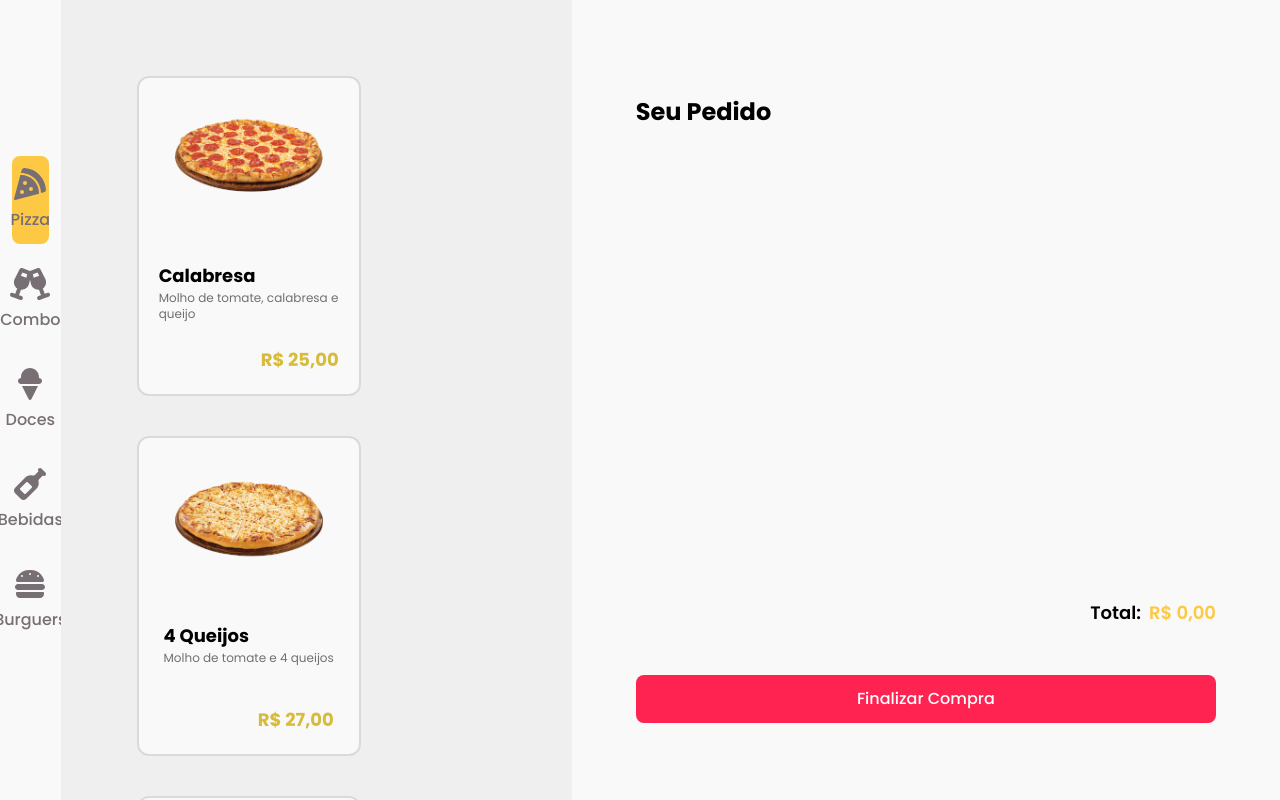
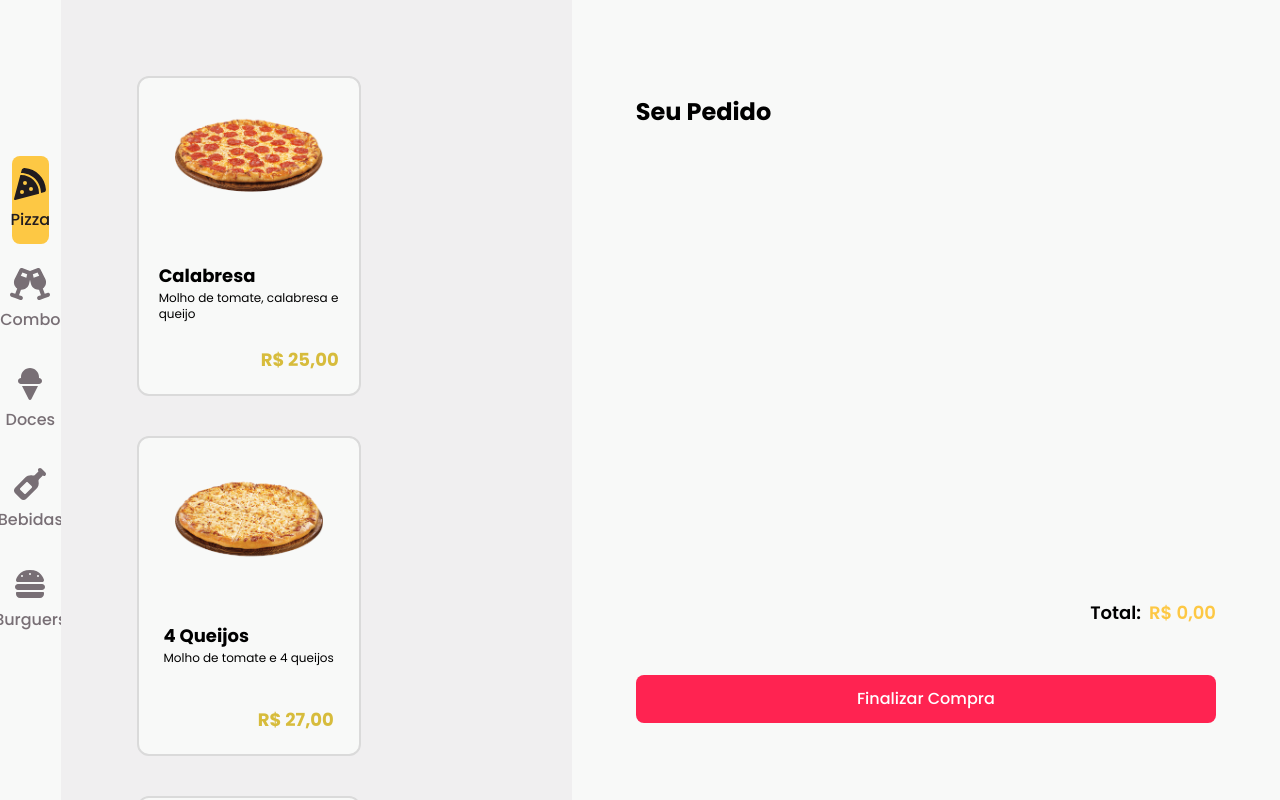
Before and after one commit to EdiGabriel22/restaurant-vue, a Vue app: page / in a window 1280 px wide. Built offline with nearby package versions, Linux system fonts and the light colour scheme; data requests are answered from the project's data file; what @devindex/vue-mask, tailwind-bootstrap-grid would draw is missing.

Commit message:
correções

```diff
--- a/src/components/Cart.vue
+++ b/src/components/Cart.vue
@@ -7,7 +7,7 @@
             <transition-group name="list" tag="div" class="overflow-y-auto h-3/5 mb-9">
                 <CartItem  v-for="item in cartList" :key="item.id" :item="item" />
             </transition-group>
-            <div class="text-right" v-if="!cartList.lenght">
+            <div class="text-right" v-if="!cartList.length">
                 <span class="text-lg font-semibold mr-2">Total:</span>
                 <span class="text-lg font-semibold text-secondary-200">R$ {{ formatPrice(getCartTotal) }}</span>
             </div>
@@ -47,7 +47,7 @@ export default {
             return this.$store.state.cartList;
         },
         hasNoItem() {
-            return this.cartList.lenght
+            return this.cartList.length
         }
     }
 }
--- a/src/components/CategoryMenu.vue
+++ b/src/components/CategoryMenu.vue
@@ -1,15 +1,13 @@
 <template>
-    <div class=" col md:col-1 md:h-screen flex items-center overflow-scroll	md:overflow-hidden bg-gray-50 sticky top-0 z-10">
+    <div
+        class=" col md:col-1 md:h-screen flex items-center overflow-scroll	md:overflow-hidden bg-gray-50 sticky top-0 z-10">
         <ul class=" flex md:flex-col md:w-full  p-3 gap-3 ">
             <li class="flex md:w-full flex-col items-center justify-center cursor-pointer gap-2 w-20 p-3 rounded-lg hover:bg-gray-100 "
                 v-for="category in categoriesList" :key="category.id" @click="onCategoryClick(category.id)"
                 :class="{ 'bg-secondary-200 rounded-lg hover:bg-secondary-200': isActive(category.id) }">
-                <font-awesome-icon
-                    class="text-gray-500 fa-2xl"
-                    :icon="category.icon"
-                    :class="{ 'text-dark-900 fa-regular': isActive(category.id) }"
-                />
-                <p class="text-gray-500 font-medium" :class="{ 'text-dark-900 rounded-lg': isActive(category.id) }">
+                <font-awesome-icon class="text-gray-500 fa-2xl" :icon="category.icon"
+                    :class="{ 'text-gray-900 fa-regular': isActive(category.id) }" />
+                <p class="text-gray-500 font-medium" :class="{ 'text-gray-900 rounded-lg': isActive(category.id) }">
                     {{ category.label }}
                 </p>
             </li>
--- a/src/components/Order.vue
+++ b/src/components/Order.vue
@@ -60,7 +60,7 @@
                     <label for="" class="text-lg font-semibold">{{ formData.cep.label }}</label>
                     <input
                         type="text"
-                        :class="{ 'border-red-500' : formData.cep.valid}"
+                        :class="{ 'border-red-500' : !formData.cep.valid}"
                         :placeholder="formData.cep.placeholder"
                         v-model="formData.cep.value"
                         @blur="formData.cep.isValid()"
@@ -72,7 +72,7 @@
                     <label for="" class="text-lg font-semibold">{{ formData.city.label }}</label>
                     <input
                         type="text"
-                        :class="{ 'border-red-500' : formData.city.valid}"
+                        :class="{ 'border-red-500' : !formData.city.valid}"
                         :placeholder="formData.city.placeholder"
                         v-model="formData.city.value"
                         @blur="formData.city.isValid()"
@@ -86,13 +86,13 @@
                         <label for="" class="text-lg font-semibold">{{ formData.street.label }}</label>
                         <input
                             type="text"
-                            :class="{ 'border-red-500' : formData.street.valid}"
+                            :class="{ 'border-red-500' : !formData.street.valid}"
                             :placeholder="formData.street.placeholder"
                             v-model="formData.street.value"
                             @blur="formData.street.isValid()"
                             class="w-full p-2 rounded-md border-2 mt-2"
                         >
-                        <p v-if="formData.street.valid" class="text-red-500 text-sm mt-1">{{formData.street.errorMessage}}</p>
+                        <p v-if="formData.street.valid" class="text-red-500 text-sm mt-1">{{!formData.street.errorMessage}}</p>
                     </div>
                     <div class="col">
                         <label for="" class="text-lg font-semibold">{{ formData.number.label }}</label>
@@ -122,7 +122,6 @@ import Modal from './Modal.vue';
 
 export default {
     data() {
-        // não é lenght é LENGTH
         return {
             formData: {
                 name: {
@@ -132,7 +131,7 @@ export default {
                     label: 'Nome*',
                     valid: true,
                     isValid: () => {
-                        this.formData.name.valid = !!this.formData.name.value.lenght;
+                        this.formData.name.valid = !!this.formData.name.value.length;
                     }
                 },
                 cellphone: {
@@ -142,7 +141,7 @@ export default {
                     label: 'Celular*',
                     valid: true,
                     isValid: () => {
-                        this.formData.cellphone.valid = !!this.formData.cellphone.value.lenght === 16;
+                        this.formData.cellphone.valid = !!this.formData.cellphone.value.length === 16;
                     }
                 },
                 cep: {
@@ -152,7 +151,7 @@ export default {
                     label: 'CEP*',
                     valid: true,
                     isValid: () => {
-                        this.formData.cep.valid = !!this.formData.cep.value.lenght;
+                        this.formData.cep.valid = !!this.formData.cep.value.length;
                     }
                 },
                 city: {
@@ -162,7 +161,7 @@ export default {
                     label: 'Cidade*',
                     valid: true,
                     isValid: () => {
-                        this.formData.city.valid = !!this.formData.city.value.lenght;
+                        this.formData.city.valid = !!this.formData.city.value.length;
                     }
                 },
                 street: {
@@ -172,7 +171,7 @@ export default {
                     label: 'Rua*',
                     valid: true,
                     isValid: () => {
-                        this.formData.street.valid = !!this.formData.street.value.lenght;
+                        this.formData.street.valid = !!this.formData.street.value.length;
                     }
                 },
                 number: {
@@ -182,7 +181,7 @@ export default {
                     label: 'Número*',
                     valid: true,
                     isValid: () => {
-                        this.formData.number.valid = this.formData.number.value.lenght;
+                        this.formData.number.valid = this.formData.number.value.length;
                     }
                 },
 
--- a/tailwind.config.cjs
+++ b/tailwind.config.cjs
@@ -35,18 +35,6 @@ module.exports = {
 				'800': '#3d3008',
 				'900': '#2a1e07',
 				},
-				dark: {
-				'50':  '#f9f9f8',
-				'100': '#f0f0f1',
-				'200': '#dddde0',
-				'300': '#b9babe',
-				'400': '#848484',
-				'500': '#717071',
-				'600': '#5b5555',
-				'700': '#464040',
-				'800': '#302b2d',
-				'900': '#1d1b1d',
-				},
 				gray: {
 				'50':  '#f8f9f8',
 				'100': '#f0eff0',
```
